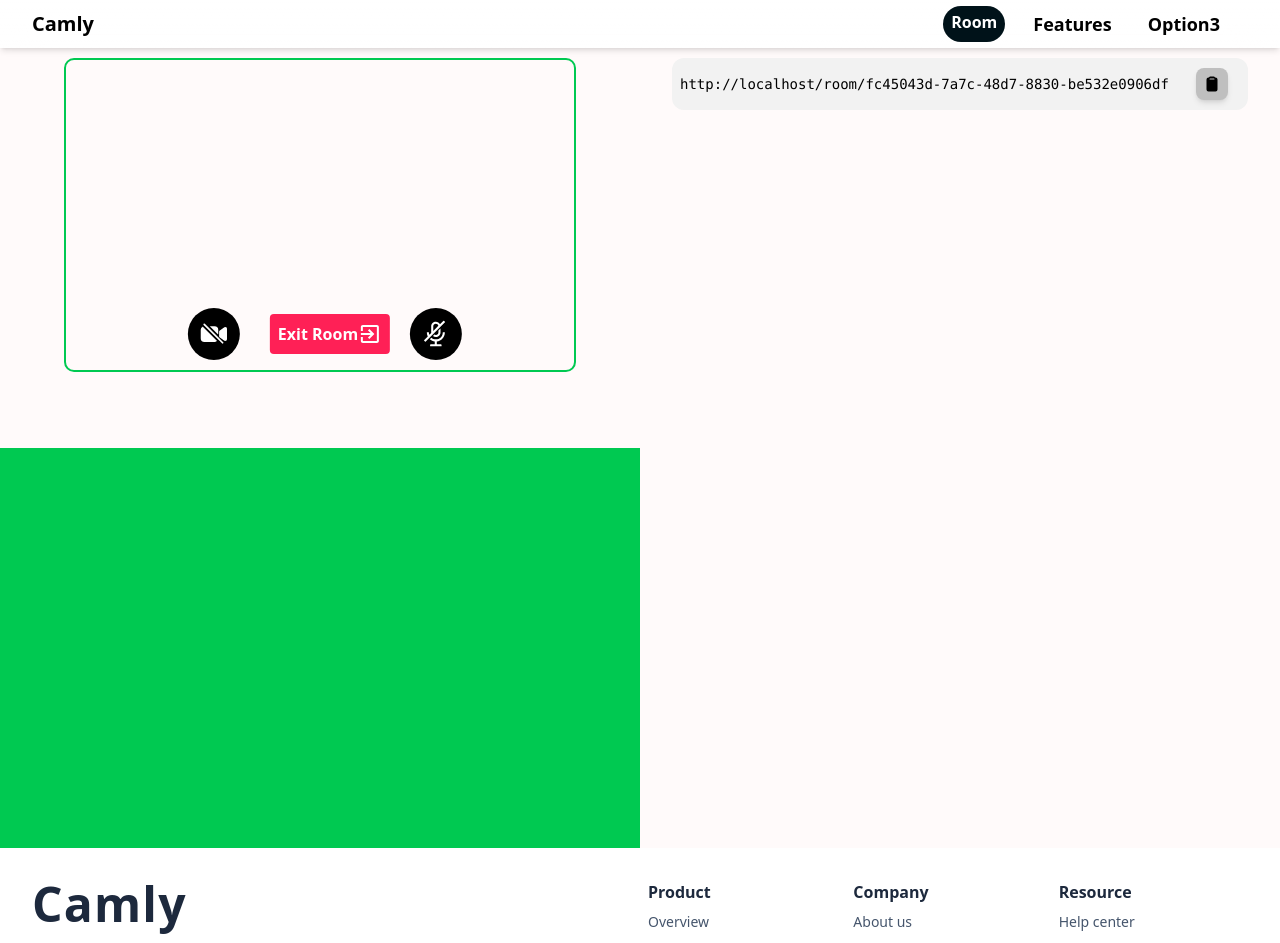
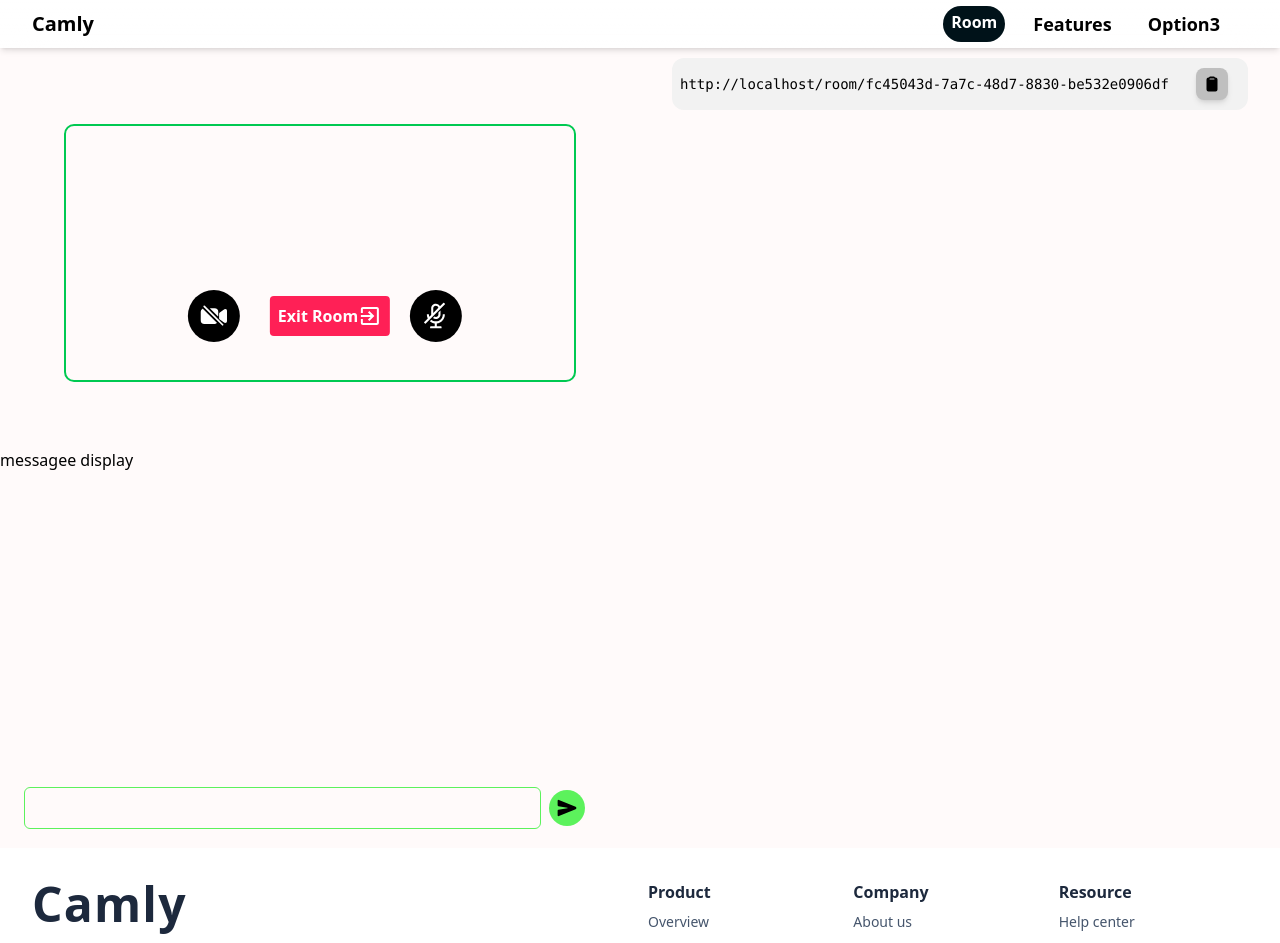
Before and after one commit to its-shivam1008/camly, a React (Vite) app: page /room/fc45043d-7a7c-48d7-8830-be532e0906df in a window 1280 px wide. Shown: the top 943 px of the page. Built offline with nearby package versions, Linux system fonts and the light colour scheme; no server answers.

Commit message:
add text chat section

```diff
--- a/src/components/Chat.tsx
+++ b/src/components/Chat.tsx
@@ -1,8 +1,16 @@
 import React from 'react'
+import { IoSend } from 'react-icons/io5'
 
 const Chat = () => {
   return (
-    <div className="min-h-[50vh] flex flex-col bg-green-500">
+    <div className="h-full flex flex-col">
+      <div className='bg-[#fffafa] flex-grow'> messagee display </div>
+      <div className="h-[20%] flex items-center">
+        <div className="messagebox w-[95%] flex items-center mx-auto ">
+          <input type="text" name="message" id="message" className='w-[85%] px-1 py-2 rounded-[6px] border-[#5cf25c] border-1 outline-[#5cf25c] bg-[#fffafa] mx-2' />
+          <button type="button" className='bg-[#5cf25c] p-2 rounded-full cursor-pointer'><IoSend size={20} /></button>
+        </div>
+      </div>
 
     </div>
   )
--- a/src/components/Room.jsx
+++ b/src/components/Room.jsx
@@ -324,11 +324,11 @@ export default function Room() {
 
     return (
         <div className='grid grid-cols-2 w-full min-h-screen bg-[#fffafa]'>
-            <div className='local-video-and-chat grid grid-rows-2 space-y-2'>
-                <div className='relative'>
+            <div className='local-video-and-chat grid grid-rows-2 space-y-2 '>
+                <div className='relative my-auto'>
                     <video ref={localVideoRef} autoPlay muted className='h-[80%] w-[80%] object-cover mt-2.5  mx-auto border-green-500 border-2 border-solid rounded-[10px]' />
                     {
-                        localVideoRef.current != null && <div className='mx-[10px] flex left-1/2 transform -translate-x-1/2 space-x-5 items-center  bottom-20 absolute'>
+                        localVideoRef.current != null && <div className='mx-[10px] flex left-1/2 transform -translate-x-1/2 space-x-5 items-center  bottom-10 absolute'>
                             <button onClick={toggleVideo}>
                                 {isVideoOn ? <div className='bg-black p-3 rounded-full'> <IoVideocamOff size={28} color="white" /> </div> : <div className='bg-white p-3 rounded-full'> <IoVideocam size={28} color="black" /> </div>}
                             </button>
```
